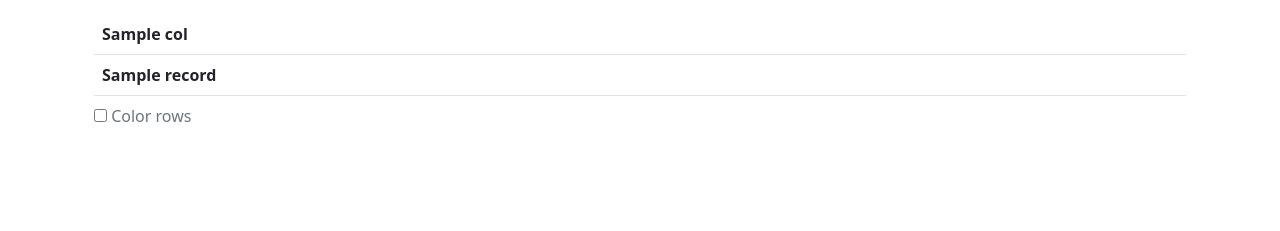
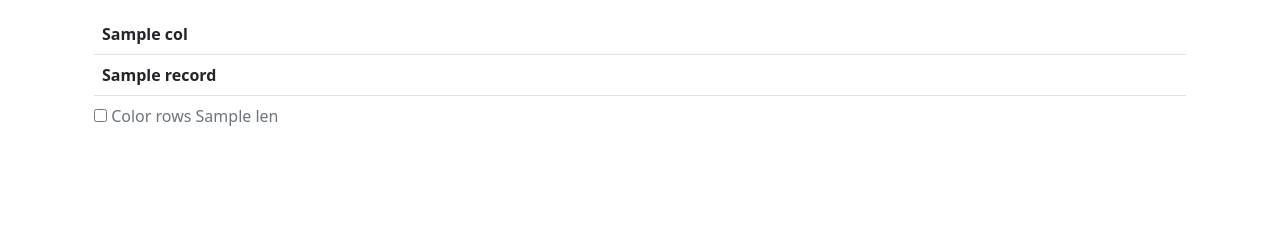
Before and after one commit to rishuprasad/app-organizer, a Flask app: template templates/index.html in a window 1280 px wide. Shown: the part 569-800 px from the top of the page. Run offline with Flask 2, Linux system fonts and the light colour scheme; the template is opened without the code that fills it: most values are stand-ins (such as "Sample title", 1, 10 or a date in 2020); lists and menus that the app fills with data are empty.

Commit message:
Started overall counter at bottom

```diff
--- a/main.py
+++ b/main.py
@@ -39,8 +39,7 @@ def begin():
                 WHERE i.company LIKE '%{}%' AND i.term LIKE '%{}%' AND s.status LIKE '%{}%' """.format(info_columns, search_fields["company"], search_fields["term"], search_fields["status"]),
                 conn)
     app_data = app_info.to_dict('records')
-    print(len(app_data))
-    return render_template('index.html', app_data=app_data, search_fields=search_fields, colored=colored, field_colors=status_colors, field="Status")
+    return render_template('index.html', app_data=app_data, len=len(app_data), search_fields=search_fields, colored=colored, field_colors=status_colors, field="Status")
 
 
 # handles any search criteria
--- a/templates/index.html
+++ b/templates/index.html
@@ -68,6 +68,7 @@
                 <input name="rows_colored" type="checkbox" onchange="document.getElementById('colored_checkbox').submit()"> Color rows
                 {% endif %}
               </label>
+              {{len}}
             </div>
           </form>
         </caption>
```
Also changed, not shown: templates/insert.html (+0 -9 lines).
